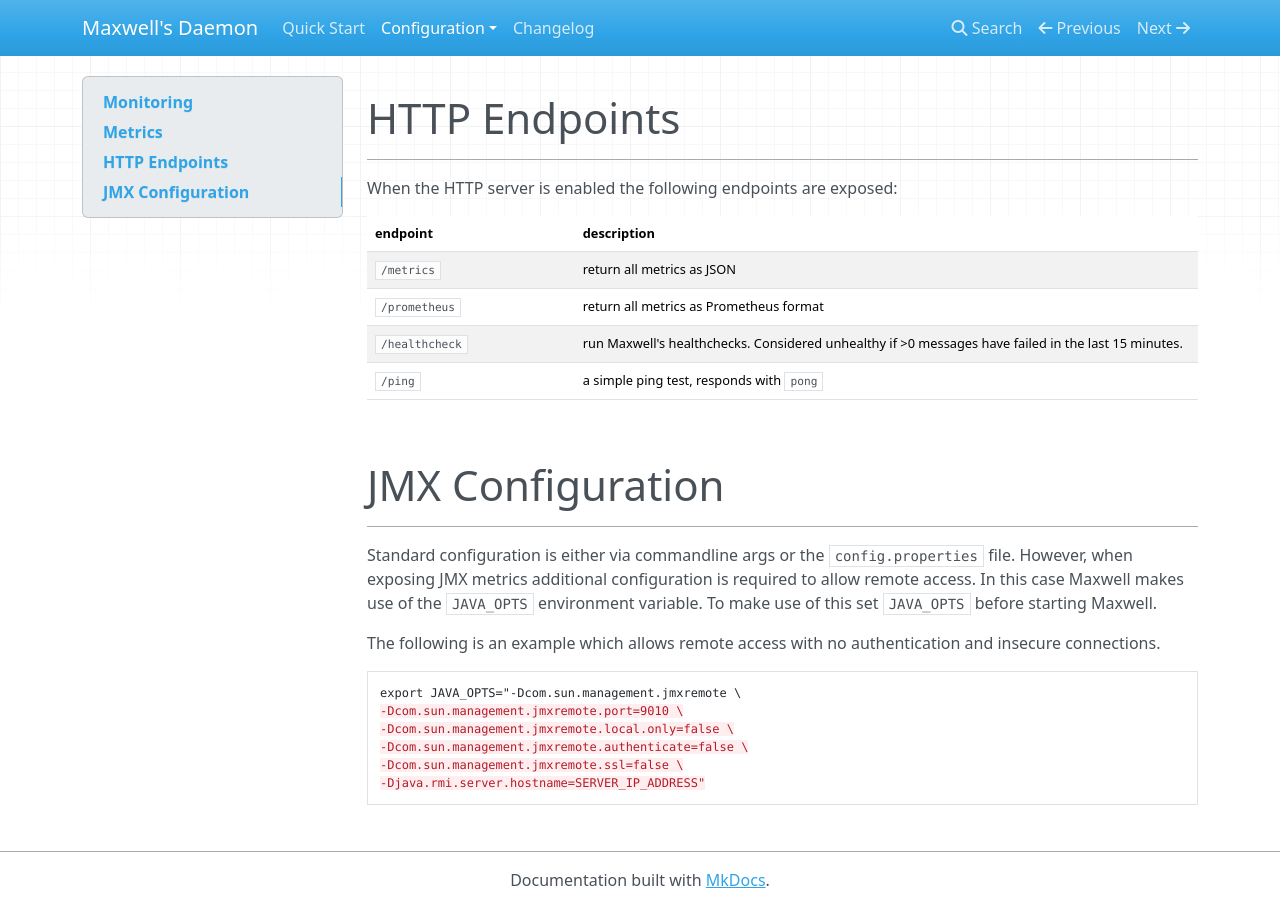
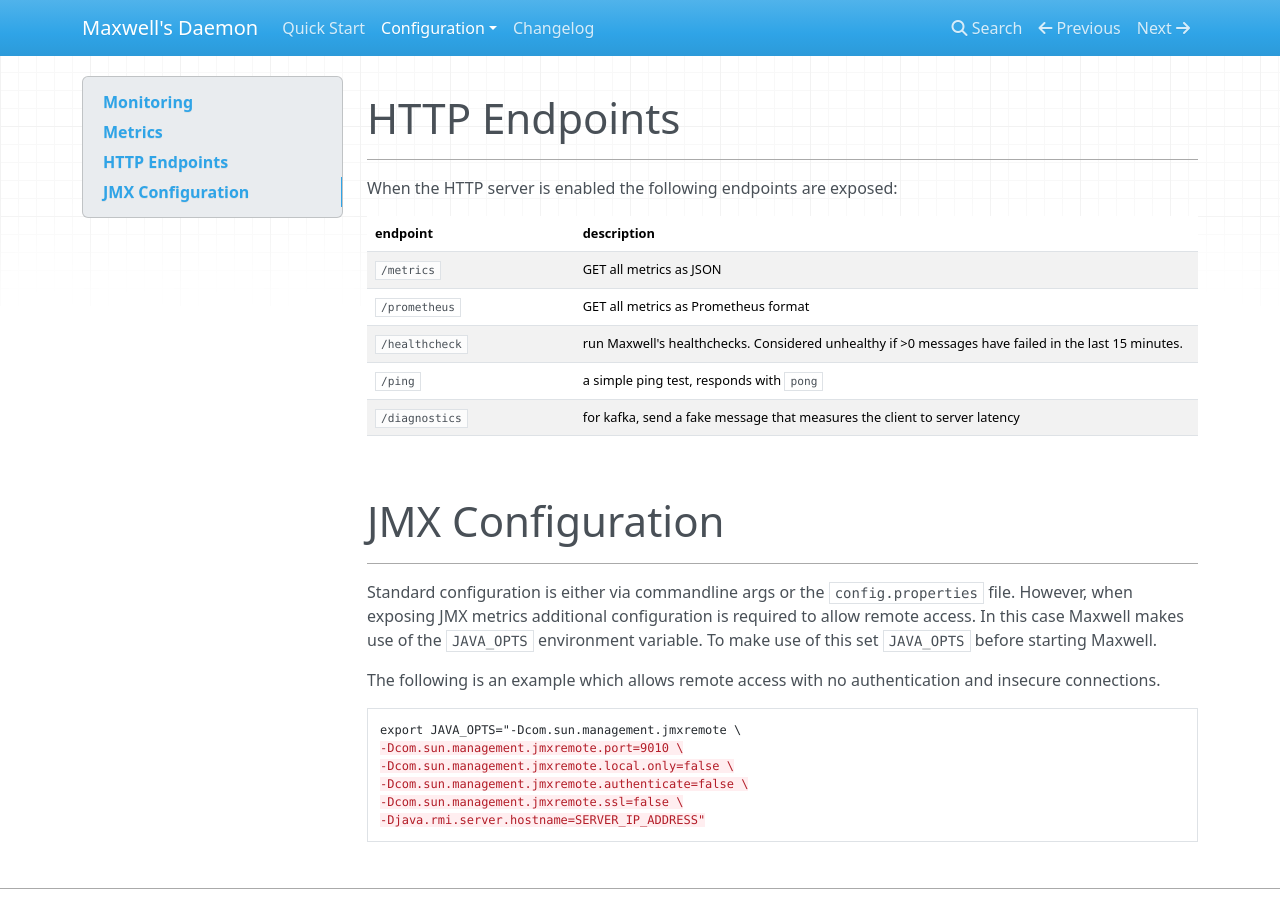
Before and after one commit to zendesk/maxwell, an MkDocs documentation site: the page built from docs/docs/monitoring.md, in a window 1280 px wide and 900 px high, scrolled down 1042 px. Built offline with MkDocs 1.6.1, drawn with Linux system fonts in a browser that asks for light colours; nearby versions of some CDN libraries.

```diff
--- a/docs/docs/monitoring.md
+++ b/docs/docs/monitoring.md
@@ -31,10 +31,11 @@
 
 | endpoint       | description                                                                    |
 |:---------------|:-------------------------------------------------------------------------------|
-| `/metrics`     | return all metrics as JSON                                                     |
-| `/prometheus`  | return all metrics as Prometheus format                                        |
+| `/metrics`     | GET all metrics as JSON                                                        |
+| `/prometheus`  | GET all metrics as Prometheus format                                           |
 | `/healthcheck` | run Maxwell's healthchecks.  Considered unhealthy if &gt;0 messages have failed in the last 15 minutes. |
 | `/ping`        | a simple ping test, responds with `pong`                                       |
+| `/diagnostics` | for kafka, send a fake message that measures the client to server latency      |
 
 
 # JMX Configuration
```
Also changed, not shown: 2 other files.
